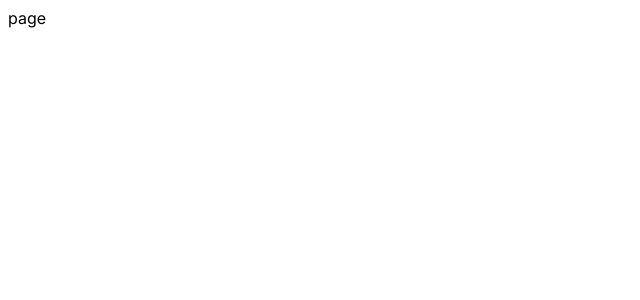
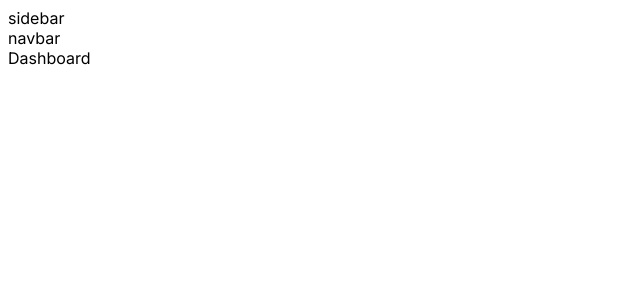
Before and after one commit to MarkusTech/ots_dashboard, a Next.js app: page /dashboard in a window 1280 px wide. Shown: the top 300 px of the page, without its empty margins (0-640 px from the left). Built offline with nearby package versions, Linux system fonts and the light colour scheme.

Commit message:
dashboard

```diff
--- /dev/null
+++ b/app/dashboard/layout.jsx
@@ -0,0 +1,18 @@
+import Sidebar from "../ui/dashboard/sidebar/sidebar"
+import Navbar from "../ui/dashboard/navbar/navbar"
+
+const Layout = ({children}) => {
+  return (
+    <div>
+        <div>
+            <Sidebar />
+        </div>
+        <div>
+            <Navbar />
+            {children}
+        </div>
+    </div>
+  )
+};
+
+export default Layout;
--- a/app/dashboard/page.jsx
+++ b/app/dashboard/page.jsx
@@ -1,7 +1,7 @@
 import React from "react";
 
 const Dashboard = () => {
-  return <div>page</div>;
+  return <div>Dashboard</div>;
 };
 
 export default Dashboard;
--- /dev/null
+++ b/app/ui/dashboard/navbar/navbar.jsx
@@ -0,0 +1,7 @@
+import React from "react";
+
+const Navbar = () => {
+  return <div>navbar</div>;
+};
+
+export default Navbar;
--- /dev/null
+++ b/app/ui/dashboard/sidebar/sidebar.jsx
@@ -0,0 +1,6 @@
+import React from "react";
+
+const Sidebar = () => {
+  return <div>sidebar</div>;
+};
+export default Sidebar;
```
